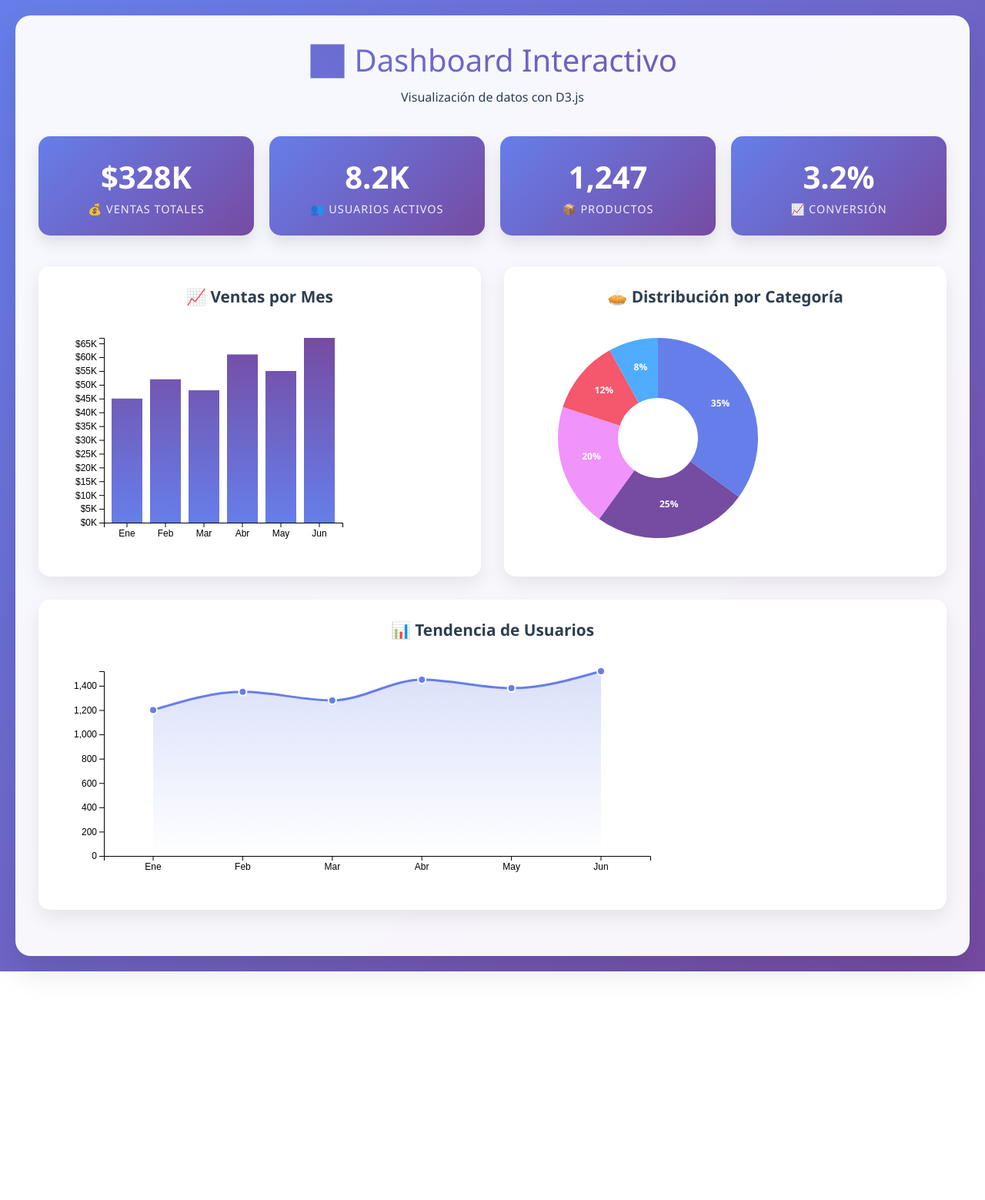
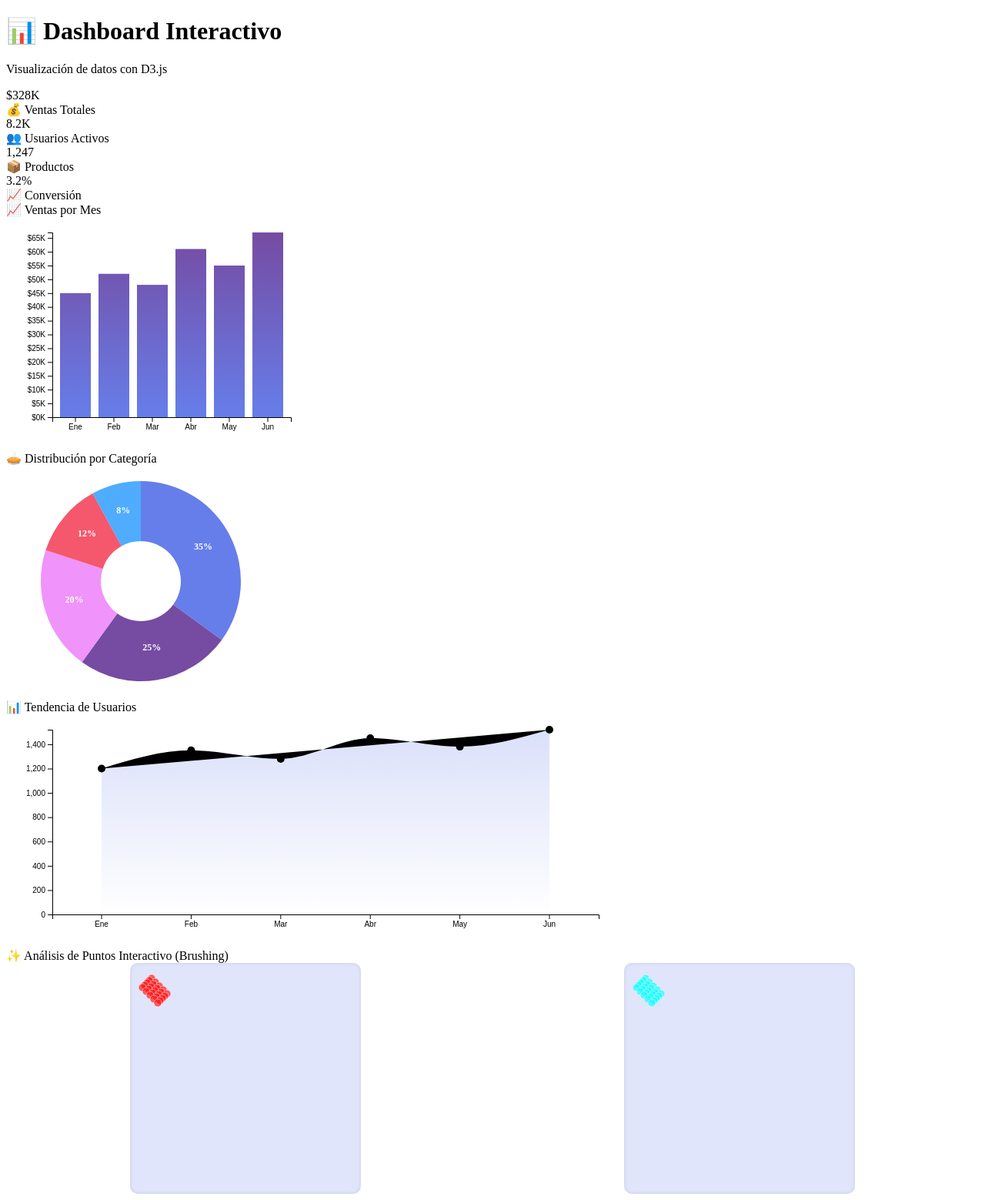
Before and after one commit to GreenAlanMX/Visual, a plain HTML site: page index.html in a window 1280 px wide. Shown: the whole page at 77% size. Before the commit the page ends 1262 px from the top, so only its background shows below. Drawn offline with nearby package versions, Linux system fonts and the light colour scheme.

Commit message:
index.html

```diff
--- a/index.html
+++ b/index.html
@@ -1,173 +1,37 @@
+
 <!DOCTYPE html>
 <html lang="es">
 <head>
     <meta charset="UTF-8">
     <meta name="viewport" content="width=device-width, initial-scale=1.0">
     <title>Dashboard D3.js</title>
-    <script src="https://cdnjs.cloudflare.com/ajax/libs/d3/7.8.5/d3.min.js"></script>
+    <script src="https://d3js.org/d3.v5.min.js"></script>
     <style>
-        * {
-            margin: 0;
-            padding: 0;
-            box-sizing: border-box;
+        /* ... (tus estilos CSS existentes) ... */
+        /* Puedes añadir estilos específicos si es necesario para los nuevos SVGs */
+        .brush-container {
+            display: flex;
+            justify-content: space-around;
+            gap: 20px; /* Espacio entre los SVGs */
         }
 
-        body {
-            font-family: 'Segoe UI', Tahoma, Geneva, Verdana, sans-serif;
-            background: linear-gradient(135deg, #667eea 0%, #764ba2 100%);
-            min-height: 100vh;
-            padding: 20px;
+        .brush-svg {
+            background: rgba(102, 126, 234, 0.2); /* Fondo ligeramente coloreado para los SVG de brushing */
+            border-radius: 10px;
+            box-shadow: inset 0 0 5px rgba(0,0,0,0.1);
         }
 
-        .dashboard {
-            max-width: 1400px;
-            margin: 0 auto;
-            background: rgba(255, 255, 255, 0.95);
-            border-radius: 20px;
-            padding: 30px;
-            box-shadow: 0 20px 40px rgba(0, 0, 0, 0.1);
-            backdrop-filter: blur(10px);
+        /* Estilos para los círculos de la visualización de brushing */
+        .brush-circle {
+            stroke: #fff; /* Borde blanco para los puntos */
+            stroke-width: 0.5px;
         }
 
-        .header {
-            text-align: center;
-            margin-bottom: 40px;
-            color: #2c3e50;
-        }
-
-        .header h1 {
-            font-size: 2.5em;
-            font-weight: 300;
-            margin-bottom: 10px;
-            background: linear-gradient(45deg, #667eea, #764ba2);
-            -webkit-background-clip: text;
-            -webkit-text-fill-color: transparent;
-            background-clip: text;
-        }
-
-        .stats-grid {
-            display: grid;
-            grid-template-columns: repeat(auto-fit, minmax(200px, 1fr));
-            gap: 20px;
-            margin-bottom: 40px;
-        }
-
-        .stat-card {
-            background: linear-gradient(135deg, #667eea, #764ba2);
-            color: white;
-            padding: 25px;
-            border-radius: 15px;
-            text-align: center;
-            transform: translateY(0);
-            transition: all 0.3s ease;
-            box-shadow: 0 10px 20px rgba(0, 0, 0, 0.1);
-        }
-
-        .stat-card:hover {
-            transform: translateY(-5px);
-            box-shadow: 0 15px 30px rgba(0, 0, 0, 0.15);
-        }
-
-        .stat-value {
-            font-size: 2.5em;
-            font-weight: bold;
-            margin-bottom: 5px;
-        }
-
-        .stat-label {
-            font-size: 0.9em;
-            opacity: 0.9;
-            text-transform: uppercase;
-            letter-spacing: 1px;
-        }
-
-        .charts-grid {
-            display: grid;
-            grid-template-columns: 1fr 1fr;
-            gap: 30px;
-            margin-bottom: 30px;
-        }
-
-        .chart-container {
-            background: white;
-            border-radius: 15px;
-            padding: 25px;
-            box-shadow: 0 10px 25px rgba(0, 0, 0, 0.08);
-            transition: transform 0.3s ease;
-        }
-
-        .chart-container:hover {
-            transform: translateY(-2px);
-        }
-
-        .chart-title {
-            font-size: 1.3em;
-            font-weight: 600;
-            color: #2c3e50;
-            margin-bottom: 20px;
-            text-align: center;
-        }
-
-        .full-width {
-            grid-column: 1 / -1;
-        }
-
-        .tooltip {
-            position: absolute;
-            background: rgba(0, 0, 0, 0.8);
-            color: white;
-            padding: 10px;
-            border-radius: 8px;
-            font-size: 12px;
-            pointer-events: none;
-            opacity: 0;
-            transition: opacity 0.3s;
-            z-index: 1000;
-        }
-
-        .axis {
-            font-size: 12px;
-        }
-
-        .bar {
-            transition: all 0.3s ease;
-        }
-
-        .bar:hover {
-            opacity: 0.7;
-        }
-
-        .line {
-            fill: none;
-            stroke-width: 3;
-            stroke: #667eea;
-        }
-
-        .dot {
-            fill: #667eea;
-            stroke: white;
-            stroke-width: 2;
-        }
-
-        .arc {
-            transition: all 0.3s ease;
-        }
-
-        .arc:hover {
-            opacity: 0.8;
-        }
-
+        /* Ajustes responsivos para los nuevos gráficos */
         @media (max-width: 768px) {
-            .charts-grid {
-                grid-template-columns: 1fr;
-            }
-
-            .dashboard {
-                padding: 20px;
-            }
-
-            .header h1 {
-                font-size: 2em;
+            .brush-container {
+                flex-direction: column; /* Apila los SVGs en pantallas pequeñas */
+                align-items: center;
             }
         }
     </style>
@@ -196,13 +60,21 @@
                 <div class="chart-title">📊 Tendencia de Usuarios</div>
                 <div id="lineChart"></div>
             </div>
-        </div>
+
+            <div class="chart-container full-width">
+                <div class="chart-title">✨ Análisis de Puntos Interactivo (Brushing)</div>
+                <div id="brushCharts" class="brush-container">
+                    <svg id="brush1" width="300" height="300" class="brush-svg"></svg>
+                    <svg id="brush2" width="300" height="300" class="brush-svg"></svg>
+                </div>
+            </div>
+            </div>
     </div>
 
     <div class="tooltip" id="tooltip"></div>
 
     <script>
-        // Datos de ejemplo
+        // Datos de ejemplo existentes
         const salesData = [
             { month: 'Ene', sales: 45000, users: 1200 },
             { month: 'Feb', sales: 52000, users: 1350 },
@@ -220,10 +92,51 @@
             { category: 'Otros', value: 8, color: '#4facfe' }
         ];
 
-        // Configuración general
+        // *** NUEVOS DATOS PARA LA VISUALIZACIÓN DE BRUSHING ***
+        // Aquí asumiríamos que 'denseDataJson' es una cadena JSON que ya ha sido generada
+        // por tu script de Python (df.to_json(orient='records'))
+        // y se inyecta directamente en el HTML o se carga de otra manera.
+        // Para este ejemplo, lo defino como un arreglo JS para que sea autocontenido.
+        const denseData = [
+            {"A":28.0,"B":20.0},
+            {"A":33.0,"B":25.0},
+            {"A":38.0,"B":30.0},
+            {"A":43.0,"B":35.0},
+            {"A":48.0,"B":40.0},
+            {"A":25.0,"B":23.0},
+            {"A":30.0,"B":28.0},
+            {"A":35.0,"B":33.0},
+            {"A":40.0,"B":38.0},
+            {"A":45.0,"B":43.0},
+            {"A":22.0,"B":26.0},
+            {"A":27.0,"B":31.0},
+            {"A":32.0,"B":36.0},
+            {"A":37.0,"B":41.0},
+            {"A":42.0,"B":46.0},
+            {"A":19.0,"B":29.0},
+            {"A":24.0,"B":34.0},
+            {"A":29.0,"B":39.0},
+            {"A":34.0,"B":44.0},
+            {"A":39.0,"B":49.0},
+            {"A":16.0,"B":32.0},
+            {"A":21.0,"B":37.0},
+            {"A":26.0,"B":42.0},
+            {"A":31.0,"B":47.0},
+            {"A":36.0,"B":52.0}
+        ];
+        // Si estás inyectando desde Python como `data_json`, la línea sería:
+        // const denseData = JSON.parse('{data_json}');
+        // Pero dado que estás usando `f"""{data_json}"""`, ya es un objeto JSON válido si pandas.to_json(orient='records')
+        // fue directamente inyectado. Por seguridad, siempre es mejor parsear si viene como string.
+        // O si ya está en formato JS directamente, como lo presentaste:
+        // const denseData = {data_json}; // si data_json es directamente el string JSON que ya es un array de objetos
+        // ***************
+
+
+        // Configuración general (tooltip ya existe)
         const tooltip = d3.select('#tooltip');
 
-        // Función para mostrar tooltip
+        // Función para mostrar tooltip (ya existe)
         function showTooltip(event, content) {
             tooltip
                 .style('opacity', 1)
@@ -236,7 +149,7 @@
             tooltip.style('opacity', 0);
         }
 
-        // Crear tarjetas de estadísticas
+        // Crear tarjetas de estadísticas (ya existe)
         function createStatsCards() {
             const stats = [
                 { label: 'Ventas Totales', value: '$328K', icon: '💰' },
@@ -263,7 +176,6 @@
                 .attr('class', 'stat-label')
                 .text(d => `${d.icon} ${d.label}`);
 
-            // Animación de entrada
             cards.transition()
                 .duration(800)
                 .delay((d, i) => i * 100)
@@ -271,7 +183,7 @@
                 .style('transform', 'translateY(0)');
         }
 
-        // Gráfico de barras
+        // Gráfico de barras (ya existe)
         function createBarChart() {
             const margin = { top: 20, right: 30, bottom: 40, left: 60 };
             const width = 400 - margin.left - margin.right;
@@ -294,7 +206,6 @@
                 .domain([0, d3.max(salesData, d => d.sales)])
                 .range([height, 0]);
 
-            // Ejes
             g.append('g')
                 .attr('class', 'axis')
                 .attr('transform', `translate(0,${height})`)
@@ -304,7 +215,6 @@
                 .attr('class', 'axis')
                 .call(d3.axisLeft(y).tickFormat(d => `$${d/1000}K`));
 
-            // Barras
             const bars = g.selectAll('.bar')
                 .data(salesData)
                 .enter()
@@ -316,7 +226,6 @@
                 .attr('height', 0)
                 .attr('fill', 'url(#barGradient)');
 
-            // Gradiente para las barras
             const defs = svg.append('defs');
             const gradient = defs.append('linearGradient')
                 .attr('id', 'barGradient')
@@ -332,7 +241,6 @@
                 .attr('offset', '100%')
                 .attr('stop-color', '#764ba2');
 
-            // Animación y eventos
             bars.on('mouseover', function(event, d) {
                     showTooltip(event, `<strong>${d.month}</strong><br>Ventas: $${d.sales.toLocaleString()}`);
                 })
@@ -344,7 +252,7 @@
                 .attr('height', d => height - y(d.sales));
         }
 
-        // Gráfico circular (pie chart)
+        // Gráfico circular (ya existe)
         function createPieChart() {
             const width = 350;
             const height = 300;
@@ -399,7 +307,6 @@
                 .delay((d, i) => i * 100)
                 .style('opacity', 1);
 
-            // Etiquetas
             arcs.append('text')
                 .attr('transform', d => `translate(${arc.centroid(d)})`)
                 .attr('text-anchor', 'middle')
@@ -414,7 +321,7 @@
                 .style('opacity', 1);
         }
 
-        // Gráfico de líneas
+        // Gráfico de líneas (ya existe)
         function createLineChart() {
             const margin = { top: 20, right: 30, bottom: 40, left: 60 };
             const width = 800 - margin.left - margin.right;
@@ -442,7 +349,6 @@
                 .y(d => y(d.users))
                 .curve(d3.curveMonotoneX);
 
-            // Ejes
             g.append('g')
                 .attr('class', 'axis')
                 .attr('transform', `translate(0,${height})`)
@@ -452,7 +358,6 @@
                 .attr('class', 'axis')
                 .call(d3.axisLeft(y));
 
-            // Área bajo la línea
             const area = d3.area()
                 .x(d => x(d.month) + x.bandwidth() / 2)
                 .y0(height)
@@ -465,7 +370,6 @@
                 .attr('opacity', 0.3)
                 .attr('d', area);
 
-            // Gradiente para el área
             const defs = svg.append('defs');
             const areaGradient = defs.append('linearGradient')
                 .attr('id', 'areaGradient')
@@ -483,13 +387,11 @@
                 .attr('stop-color', '#667eea')
                 .attr('stop-opacity', 0.8);
 
-            // Línea principal
             const path = g.append('path')
                 .datum(salesData)
                 .attr('class', 'line')
                 .attr('d', line);
 
-            // Animación de la línea
             const totalLength = path.node().getTotalLength();
             path
                 .attr('stroke-dasharray', totalLength + ' ' + totalLength)
@@ -498,7 +400,6 @@
                 .duration(2000)
                 .attr('stroke-dashoffset', 0);
 
-            // Puntos en la línea
             g.selectAll('.dot')
                 .data(salesData)
                 .enter()
@@ -527,15 +428,84 @@
                 .attr('r', 5);
         }
 
-        // Inicializar dashboard
+        // *** NUEVA FUNCIÓN PARA LA VISUALIZACIÓN DE BRUSHING ***
+        function createBrushCharts() {
+            var svg1 = d3.select("#brush1"), svg2 = d3.select("#brush2");
+
+            // Escalas de color para los puntos
+            var sc1 = d3.scaleLinear()
+                .domain([0, 10, 50])
+                .range(["#667eea", "#f093fb", "#f5576c"]); // Colores de tu paleta
+
+            var sc2 = d3.scaleLinear()
+                .domain([0, 10, 50])
+                .range(["#667eea", "#f093fb", "#4facfe"]); // Otros colores de tu paleta
+
+            // Dibujar círculos en ambos SVGs
+            // NOTA: Asumimos que los datos 'A' y 'B' están en un rango que se ajusta
+            // a los tamaños de los SVGs (0-300). Si no, necesitarías escalas
+            // d3.scaleLinear() para las posiciones cx y cy, similares a los otros gráficos.
+            var cs1 = drawCircles(svg1, denseData, d => +d.A, d => +d.B, sc1);
+            var cs2 = drawCircles(svg2, denseData, d => +d.A, d => +d.B, sc2);
+
+            // Instalar manejadores de eventos (mouseover, mouseleave)
+            // Se pasa denseData para poder actualizar la propiedad 'r' en los datos originales.
+            svg1.call(installHandlers, denseData, cs1, cs2, sc1, sc2);
+        }
+
+        // Función auxiliar para dibujar círculos
+        function drawCircles(svg, data, accX, accY, sc) {
+            var color = sc(Infinity); // Color inicial (fuera de rango)
+            return svg.selectAll("circle")
+                .data(data)
+                .enter()
+                .append("circle")
+                .attr("class", "brush-circle") // Añade una clase para estilizar
+                .attr("r", 5)
+                .attr("cx", accX)
+                .attr("cy", accY)
+                .attr("fill", color)
+                .attr("fill-opacity", 0.6) // Un poco más de opacidad
+                .on('mouseover', function(event, d) { // Añade tooltip a los puntos
+                    showTooltip(event, `Punto A: ${d.A}<br>Punto B: ${d.B}<br>Distancia: ${d.r ? d.r.toFixed(2) : 'N/A'}`);
+                })
+                .on('mouseout', hideTooltip);
+        }
+
+        // Función auxiliar para instalar manejadores de eventos de brushing
+        function installHandlers(svg, data, cs1, cs2, sc1, sc2) {
+            svg.attr("cursor", "crosshair")
+                .on("mousemove", function(event) { // Usa 'event' directamente en D3 v5+
+                    var pt = d3.mouse(this); // 'this' se refiere al elemento SVG
+                    cs1.attr("fill", function(d, i) {
+                        // Calcula la distancia euclidiana del punto al cursor
+                        var r = Math.hypot(pt[0] - d3.select(this).attr("cx"),
+                                           pt[1] - d3.select(this).attr("cy"));
+                        data[i]["r"] = r; // Almacena la distancia en los datos para el otro SVG
+                        return sc1(r); // Aplica el color según la escala de distancia
+                    });
+                    // Actualiza el color de los círculos en el segundo SVG basándose en la distancia calculada en el primero
+                    cs2.attr("fill", (d, i) => sc2(data[i]["r"]));
+                })
+                .on("mouseleave", function() {
+                    // Restablece el color de los círculos cuando el cursor sale del SVG
+                    cs1.attr("fill", sc1(Infinity));
+                    cs2.attr("fill", sc2(Infinity));
+                    hideTooltip(); // Oculta el tooltip al salir
+                });
+        }
+        // *** FIN NUEVA FUNCIÓN ***
+
+        // Inicializar dashboard (modificado para incluir la nueva visualización)
         function initDashboard() {
             createStatsCards();
             createBarChart();
             createPieChart();
             createLineChart();
+            createBrushCharts(); // ¡Llama a la nueva función!
         }
 
-        // Ejecutar cuando el DOM esté listo
+        // Ejecutar cuando el DOM esté listo (ya existe)
         document.addEventListener('DOMContentLoaded', initDashboard);
     </script>
 </body>
```
